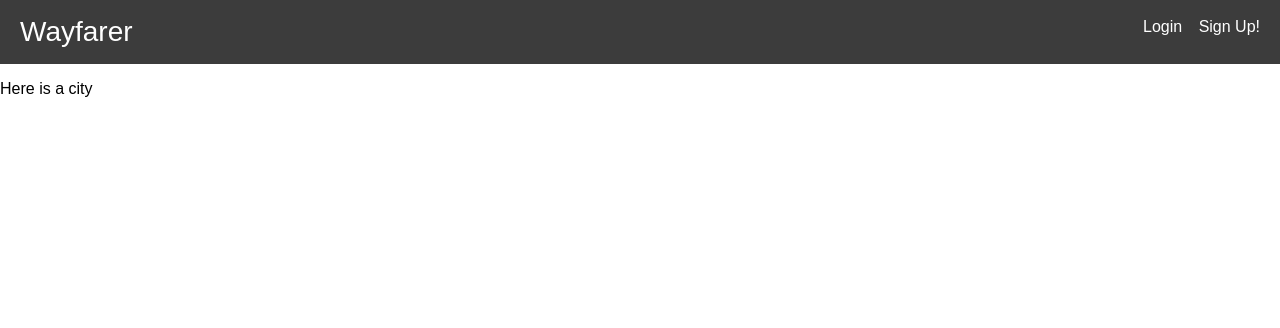
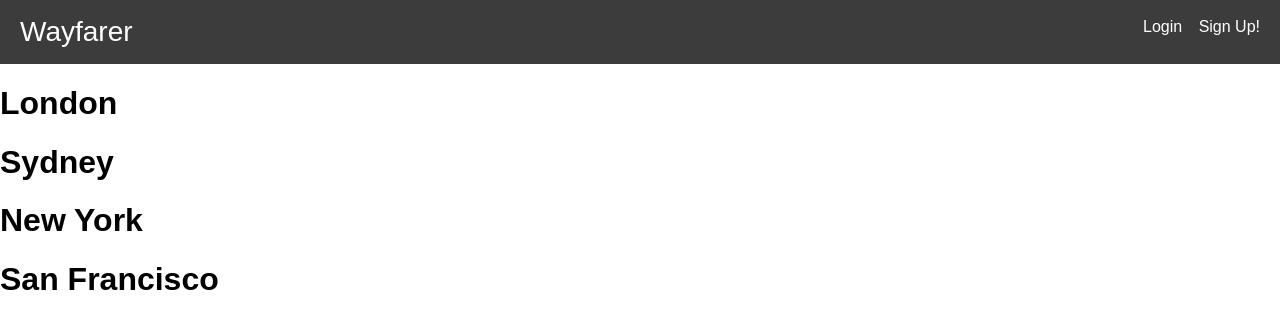
Before and after one commit to MarcusJHunter/project-wayfarer, a React (Create React App) app in the folder client/: page /homepage in a window 1280 px wide. Shown: the top 328 px of the page. Built offline with nearby package versions, Linux system fonts and the light colour scheme.

Commit message:
Updated findOne

```diff
--- a/client/src/components/City.js
+++ b/client/src/components/City.js
@@ -2,10 +2,21 @@ import React, { Component } from 'react';
 
 class City extends Component {
 
+
+
+
+
+
+
+
+
     render(){
         return(
             <div>
-                <p>Here is a city</p>
+                <h1 ref="London">London</h1>
+                <h1 ref="Sydney">Sydney</h1>
+                <h1 ref="New York">New York</h1>
+                <h1 ref="San Francisco">San Francisco</h1>
             </div>
         )
     }
--- a/client/src/components/LoginForm.js
+++ b/client/src/components/LoginForm.js
@@ -29,7 +29,8 @@ class LoginForm extends Component {
 
     Users.getUser(email, password)
       .then(response => {
-        if(response.data){
+        console.log(response)
+        if(response.data = "Succesful Call"){
           window.localStorage.setItem('user',response.data.email)
           this.props.login(response.data.email);
         }
@@ -40,7 +41,7 @@ class LoginForm extends Component {
       })
       .catch(err => {
         console.log(err);
-
+        console.log("In catch")
       })
     }
 
--- a/client/src/containers/HomepageContainer.js
+++ b/client/src/containers/HomepageContainer.js
@@ -8,13 +8,44 @@ class HomepageContainer extends Component {
         loggedIn: false,
     }
 
+    sydneyChange = () => {
+        this.setState({
+            currentCity: "Sydney",
+        })
+    }
+
+    newYorkChange = () => {
+        this.setState({
+            currentCity: "New York",
+        })
+    }
+
+    sanFranciscoChange = () => {
+        this.setState({
+            currentCity: "San Francisco",
+        })
+    }
+
+    londonChange = () => {
+        this.setState({
+            currentCity: "London",
+        })
+    }
+
 
 
 
     render(){
         return(
             <div className="CityPage">
-                <City />
+                <City
+                    sydney={this.sydneyChange}
+                    newYork={this.newYorkChange}
+                    london={this.londonChange}
+                    sanFrancisco={this.sanFranciscoChange}
+                    currentCity={this.state.currentCity}
+                    loggedIn={this.state.loggedIn}
+                />
             </div>
         )
     }
--- a/client/src/models/UserModel.js
+++ b/client/src/models/UserModel.js
@@ -8,8 +8,10 @@ class UserModel {
     }
 
     static getUser(email, password){
-
-        let request = axios.get("http://localhost:4000/api/user/" + email);
+        console.log(email)
+        console.log(password)
+        let request = axios.post("http://localhost:4000/api/user/find", {email: email, password: password});
+        console.log(request);
         return request;
     }
 
```
Also changed, not shown: client/src/components/Profile.js (+8 -3 lines), client/src/components/Name.js (deleted), client/src/components/Posts.js (deleted), client/src/components/SignUpBtn.js (deleted), 2 other files (tests, documents, lock files or other folders).
